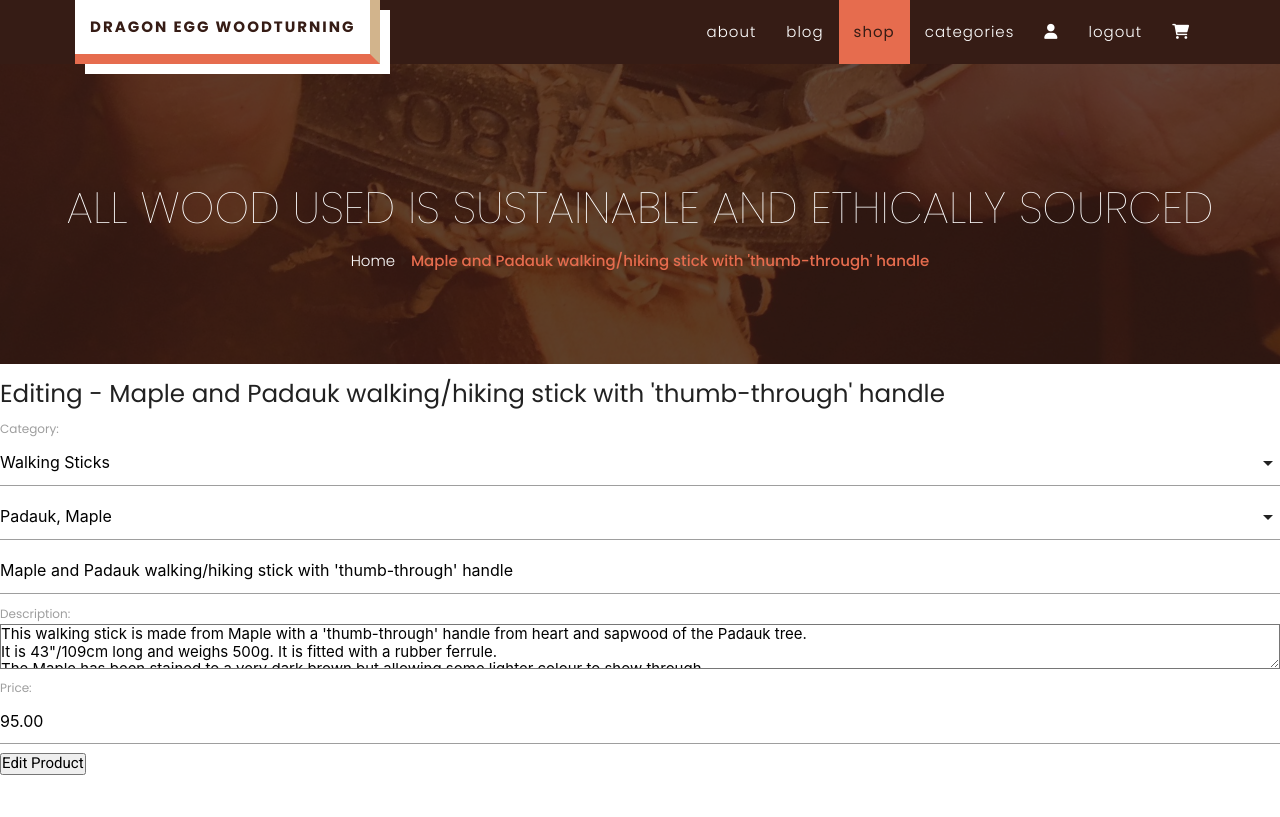
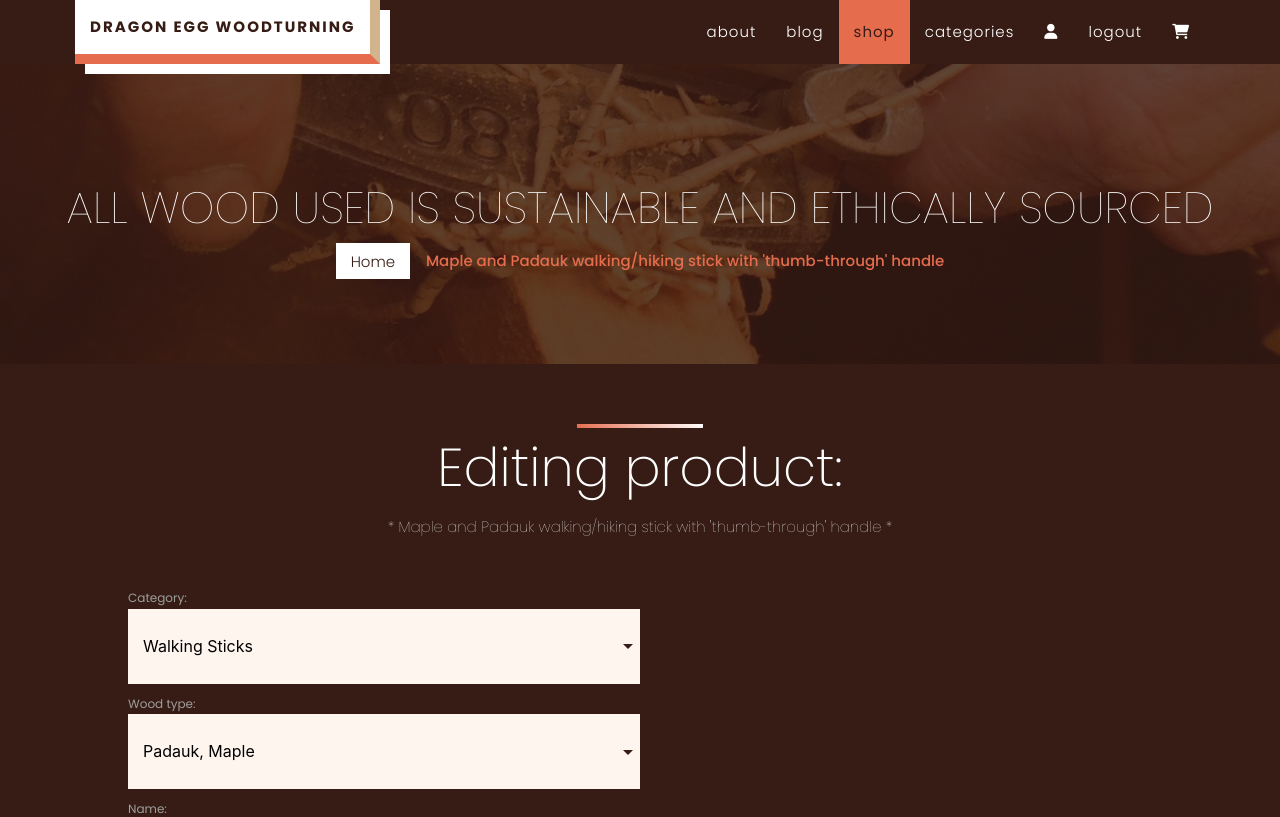
Before and after one commit to jjpickering10/CI-MS4-DragonEggWoodturning, a Django app: page /products/edit_product/21/ in a window 1280 px wide. Shown: the top 817 px of the page. Run offline with Django 3.2, Linux system fonts and the light colour scheme; the visitor is signed in with stand-in values (Sample User, id 1); data comes from the database, SQL or seed files in the repository; some libraries are stand-ins or nearby versions.

Commit message:
Style editing html templates

```diff
--- a/blog/templates/blog/add_blog.html
+++ b/blog/templates/blog/add_blog.html
@@ -10,11 +10,12 @@
 
 {% block content %}
 
-<div>
+<div class="edit-blog-container">
+  <h2>Add a new blog post:</h2>
     <form action="{% url 'add_blog' %}" method="POST">
         {% csrf_token %}
         {{ blog_form }}
-        <button type="submit">Add Blog</button>
+        <button class="global-button" type="submit">Add Blog</button>
     </form>
 </div>
 {% endblock %}
--- a/products/templates/products/edit_product.html
+++ b/products/templates/products/edit_product.html
@@ -10,12 +10,12 @@
 {% endblock %}
 
 {% block content %}
-<div>
-    <h5>Editing - {{ product.name }}</h5>
+<div class="edit-blog-container">
+    <h2>Editing product:<span>* {{ product.name }} *</span></h2>
     <form action="{% url 'edit_product' product.id %}" method="POST">
         {% csrf_token %}
         {{ product_form }}
-        <button type="submit">Edit Product</button>
+        <button class="global-button" type="submit">Edit Product</button>
     </form>
 </div>
 {% endblock %}
--- a/static/css/base.css
+++ b/static/css/base.css
@@ -159,6 +159,16 @@ body main {
 .header-about-section .header-about-info p span {
   font-weight: 500;
   color: var(--primary-orange);
+}
+.header-about-section .header-about-info p a {
+  padding: 0.5rem 1rem;
+  background: var(--white);
+  color: var(--primary-brown);
+  transition: 0.5s;
+}
+.header-about-section .header-about-info p a:hover, .header-about-section .header-about-info p a:focus {
+  background: var(--secondary-brown);
+  transition: 0.5s;
 }
 .header-about-section .header-about-info i::before {
   color: var(--primary-brown);
@@ -2187,6 +2197,66 @@ nav ul .shop-now-link a:hover, nav ul .shop-now-link a:focus {
   margin-right: 1rem;
 }
 
+.edit-blog-container {
+  background: var(--primary-brown);
+  color: var(--white);
+}
+.edit-blog-container h2 {
+  font-weight: 200;
+  text-align: center;
+  width: -webkit-fit-content;
+  width: -moz-fit-content;
+  width: fit-content;
+  margin: 0 auto;
+  padding: 5rem 0 0 0;
+  position: relative;
+  display: flex;
+  flex-direction: column;
+}
+.edit-blog-container h2::after {
+  content: "";
+  position: absolute;
+  top: 4rem;
+  left: 50%;
+  transform: translateX(-50%);
+  height: 2%;
+  width: 25%;
+  background: linear-gradient(45deg, var(--primary-orange), var(--white));
+}
+.edit-blog-container h2 span {
+  font-size: 1rem;
+  font-weight: 100;
+}
+.edit-blog-container form {
+  margin-bottom: 5rem;
+  padding: 2rem 10vw 5rem 10vw;
+}
+.edit-blog-container form input[type=text]:not(.browser-default), .edit-blog-container form textarea,
+.edit-blog-container form input[type=number]:not(.browser-default) {
+  border: none;
+  padding: 1rem;
+  box-sizing: border-box;
+  background: var(--primary-cream);
+  height: auto;
+}
+.edit-blog-container form .select-wrapper {
+  width: 50%;
+}
+.edit-blog-container form .select-wrapper .caret {
+  fill: var(--primary-brown);
+  z-index: 1;
+}
+.edit-blog-container form .global-button {
+  margin: 0;
+}
+.edit-blog-container form label {
+  position: initial;
+}
+.edit-blog-container form input[type=file] {
+  width: 100%;
+  padding: 1rem 0;
+}
+
 .add_product_image_container {
   height: 200px;
 }
--- a/static/css/base.scss
+++ b/static/css/base.scss
@@ -187,6 +187,16 @@ body {
                 font-weight: 500;
                 color: var(--primary-orange);
             }
+            a {
+                padding: 0.5rem 1rem;
+                background: var(--white);
+                color: var(--primary-brown);
+                transition: 0.5s;
+                &:hover, &:focus {
+                    background: var(--secondary-brown);
+                    transition: 0.5s;
+                }
+            }
         }
 
         i {
@@ -205,6 +215,8 @@ body {
         z-index: -1;
     }
 }
+
+// Home section
 
 .home-about {
     display: grid;
@@ -2824,6 +2836,67 @@ nav {
     }
 }
 
+.edit-blog-container {
+    background: var(--primary-brown);
+    color: var(--white);
+    h2 {
+        font-weight: 200;
+        text-align: center;
+        width: fit-content;
+        margin: 0 auto;
+        padding: 5rem 0 0 0;
+        position: relative;
+        display: flex;
+        flex-direction: column;
+        &::after {
+            content: '';
+            position: absolute;
+            top: 4rem;
+            left: 50%;
+            transform: translateX(-50%);
+            height: 2%;
+            width: 25%;
+            background: linear-gradient(45deg, var(--primary-orange), var(--white));
+
+        }
+        span {
+            font-size: 1rem;
+            font-weight: 100;
+        }
+    }
+    form {
+        margin-bottom: 5rem;
+        padding: 2rem 10vw 5rem 10vw;
+        input[type=text]:not(.browser-default), textarea,
+        input[type=number]:not(.browser-default) {
+            // border: 1px solid var(--white);
+            border: none;
+            padding: 1rem;
+            box-sizing: border-box;
+            background: var(--primary-cream);
+            height: auto;
+        }
+        .select-wrapper {
+            width: 50%;
+
+            .caret {
+                fill: var(--primary-brown);
+                z-index: 1;
+            }
+        }
+        .global-button {
+            margin: 0;
+        }
+        label {
+            position: initial;
+        }
+        input[type=file] {
+            width: 100%;
+            padding: 1rem 0;
+        }
+    }
+}
+
 // Edit products section
 
 .add_product_image_container {
--- a/templates/base.html
+++ b/templates/base.html
@@ -99,7 +99,7 @@
       <div class="opaque-overlay">&nbsp;</div>
       <div class="header-about-info">
         <h3>{% block page_header %}{% endblock %}</h3>
-        <p>Home <i class="fas fa-caret-right"></i> {% block page_header_paragraph %}{% endblock %}</p>
+        <p><a href="{% url 'home' %}">Home</a> <i class="fas fa-caret-right"></i> {% block page_header_paragraph %}{% endblock %}</p>
       </div>
 
       <img src="{{ MEDIA_URL }}background-image-2.jpeg" alt="">
```
Also changed, not shown: blog/templates/blog/edit_blog.html (+5 -3 lines), blog/templates/blog/edit_comment.html (+8 -5 lines), products/templates/products/edit_review.html (+7 -3 lines), 1 other file.
